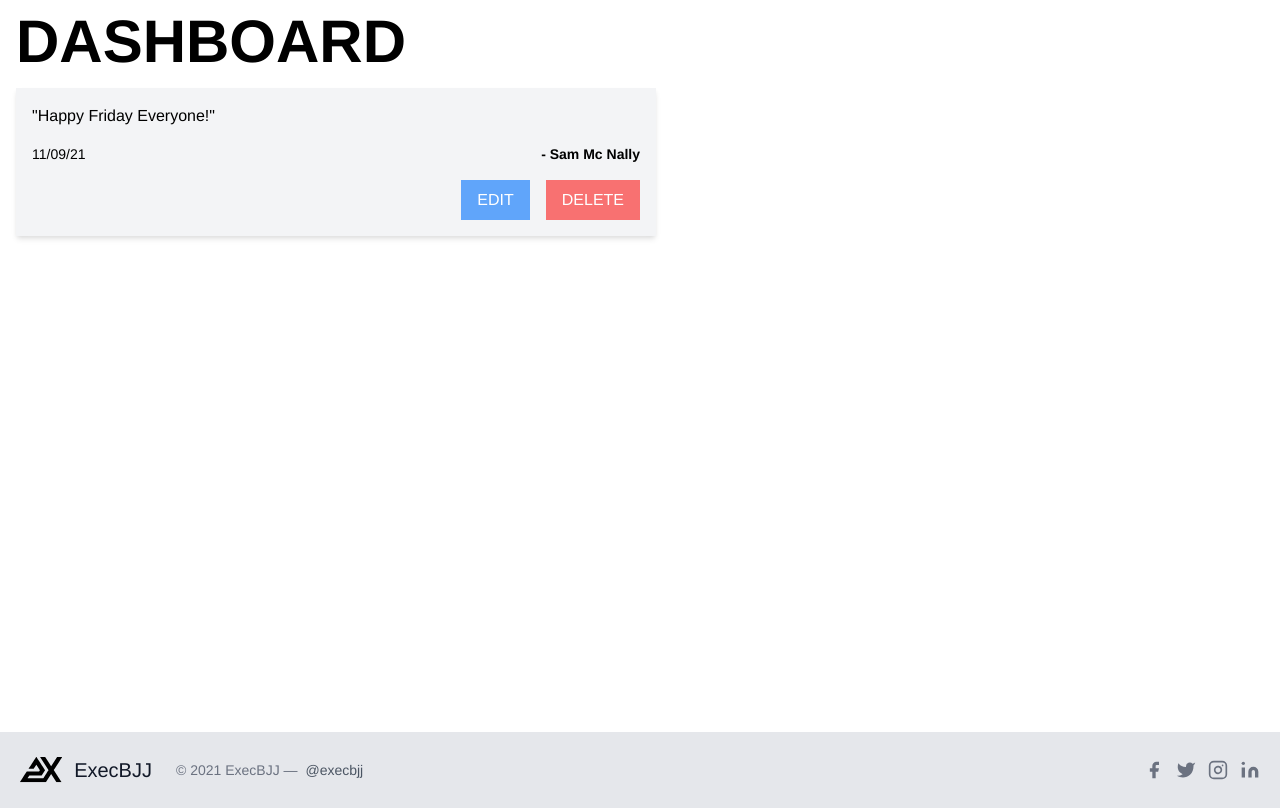
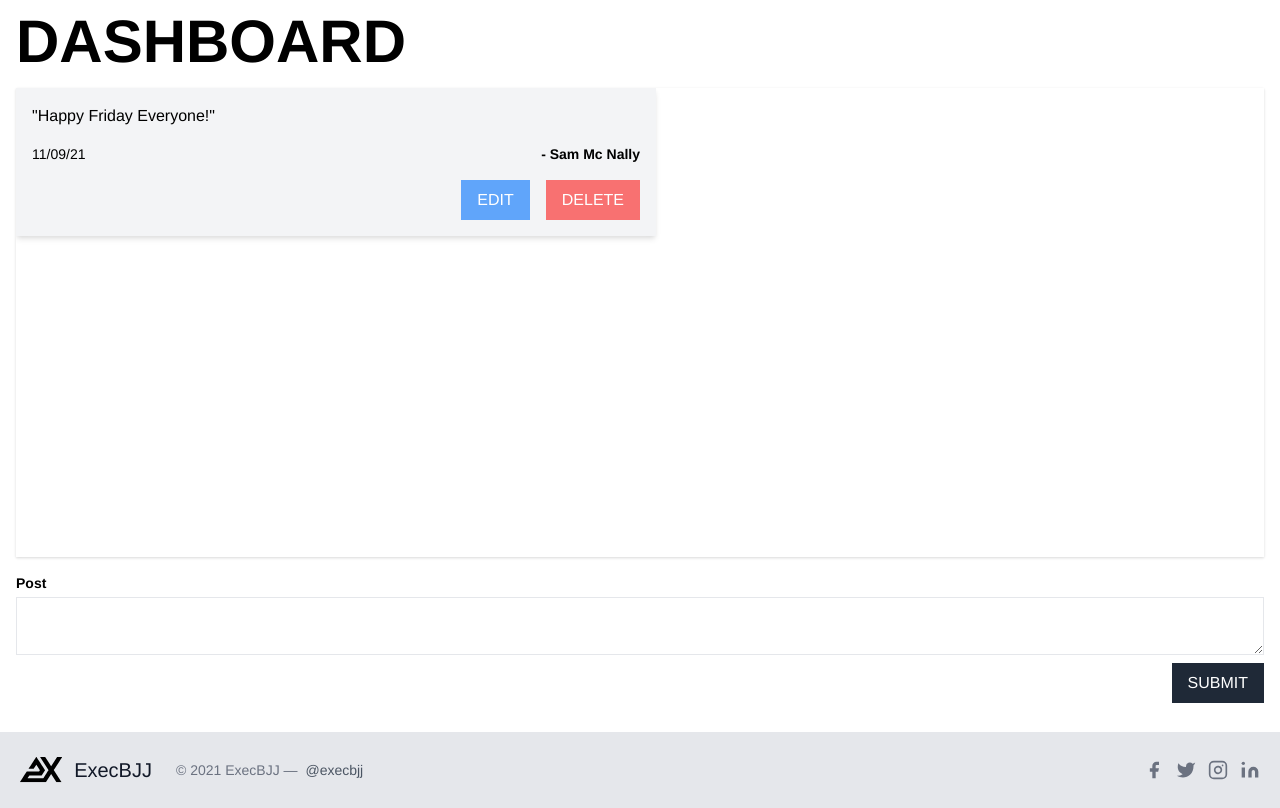
Before and after one commit to slammer1870/studious-lamp, a Flask app: page /dashboard/ in a window 1280 px wide. Shown: the part 68-876 px from the top of the page. Run offline with Flask 2, Linux system fonts and the light colour scheme; data that the repository does not hold is empty; style sheets or scripts are compiled from the project's sources; some libraries are stand-ins or nearby versions.

Commit message:
add: Post add functionalitly
posts can now be added to the database

```diff
--- a/app.py
+++ b/app.py
@@ -1,6 +1,13 @@
-from flask import Flask, render_template
+from flask import Flask, render_template, session
 import os
+from flask.globals import request
+from flask.helpers import url_for
 import pymongo
+from werkzeug.utils import redirect
+from wtforms import Form, StringField, TextAreaField, PasswordField, validators
+from wtforms.widgets import TextArea
+import uuid
+from datetime import datetime
 
 app = Flask(__name__)
 app.secret_key=os.environ.get("SECRET_KEY")
@@ -10,15 +17,35 @@ client = pymongo.MongoClient(os.environ.get("MONGO_URI"))
 db = client.flaskDB
 
 # Routes
-from auth import routes
+from auth import forms, routes
+from posts import routes
 
 @app.route("/")
 def index():
 	return render_template("index.html")
 
-@app.route("/dashboard/")
+# Register Form Class
+class PostForm(Form):
+    post = TextAreaField('Post', [validators.Length(min=1, max=180)])
+
+@app.route("/dashboard/", methods=['GET', 'POST'])
 def dashboard():
-	return render_template("dashboard.html")
+    posts = db.posts.find()
+    form = PostForm(request.form)
+    if request.method == "POST" and form.validate():
+        print("we're in", form.post.data)
+        post = {
+        "_id": uuid.uuid4().hex,
+        "owner": session["user"],
+        "date": datetime.now(),
+        "post": form.post.data
+        }
+
+        db.posts.insert_one(post)
+        return redirect(url_for('dashboard'))
+    if posts != 0:
+        return render_template("dashboard.html", posts=posts, form=form)
+    return render_template("dashboard.html", form=form)
 
 if __name__ == '__main__':
 	app.run(debug=True)
--- a/templates/dashboard.html
+++ b/templates/dashboard.html
@@ -1,16 +1,54 @@
 {% extends "base.html" %} {% block content %}
 <div class="pt-20 p-4 h-screen">
   <h1 class="text-3xl lg:text-6xl font-semibold uppercase mb-4">Dashboard</h1>
-  <div class="bg-gray-100 w-full max-w-screen-sm p-4 shadow-md">
+  <div class="h-2/3 overflow-scroll mb-4 shadow">
+  <div class="bg-gray-100 w-full max-w-screen-sm p-4 shadow-md mb-4">
     <p class="mb-4">"Happy Friday Everyone!"</p>
     <div class="flex items-center justify-between text-sm mb-4">
       <span class="font-medium">11/09/21</span
       ><span class="font-semibold">- Sam Mc Nally</span>
     </div>
     <div class="flex items-center justify-end">
-    <button class="bg-blue-400 text-center text-white uppercase mr-4 px-4 py-2">Edit</button>
-    <button class="bg-red-400 text-center text-white uppercase px-4 py-2">Delete</button>
+      <button
+        class="bg-blue-400 text-center text-white uppercase mr-4 px-4 py-2"
+      >
+        Edit
+      </button>
+      <button class="bg-red-400 text-center text-white uppercase px-4 py-2">
+        Delete
+      </button>
     </div>
   </div>
+  <div>{% for post in posts %} <div class="bg-gray-100 w-full max-w-screen-sm p-4 shadow-md mb-4">
+    <p class="mb-4">"{{post.post}}"</p>
+    <div class="flex items-center justify-between text-sm mb-4">
+      <span class="font-medium">{{post.date}}</span
+      ><span class="font-semibold">- {{[post.owner.name]}}</span>
+    </div>
+    <div class="flex items-center justify-end">
+      <button
+        class="bg-blue-400 text-center text-white uppercase mr-4 px-4 py-2"
+      >
+        Edit
+      </button>
+      <button class="bg-red-400 text-center text-white uppercase px-4 py-2">
+        Delete
+      </button>
+    </div>
+  </div> {% endfor %}</div></div>
+  {% from "partials/_formhelpers.html" import render_field %}
+  <form method="POST" action="">
+  <div class="flex flex-col text-sm font-semibold">
+    {{render_field(form.post, class_="p-2 mt-1 border mb-2")}}</div>
+    <div class="flex mb-2">
+      <button
+        type="submit"
+        class="bg-gray-800 text-white uppercase font-medium px-4 py-2 ml-auto"
+        value="Submit"
+      >
+        Submit
+      </button>
+    </div>
+  </form>
 </div>
 {% endblock %}
--- a/templates/login.html
+++ b/templates/login.html
@@ -38,7 +38,7 @@
       <div class="flex flex-col mb-4 text-sm font-semibold">
         {{render_field(form.password, class_="p-2 mt-1")}}
       </div>
-      <div class="flex">
+      <div class="flex mb-2">
         <button
           type="submit"
           class="bg-gray-800 text-white uppercase font-medium px-4 py-2 ml-auto"
@@ -47,7 +47,7 @@
           Submit
         </button>
       </div>
-              <p class="text-sm">Don't have an account? <a href={{url_for('register')}} class="underline font-semibold">Click here to register</a></p>
+              <p class="text-sm">Don't have an account yet? <a href={{url_for('register')}} class="underline font-semibold">Click here to register</a></p>
 
     </form>
   </div>
```
